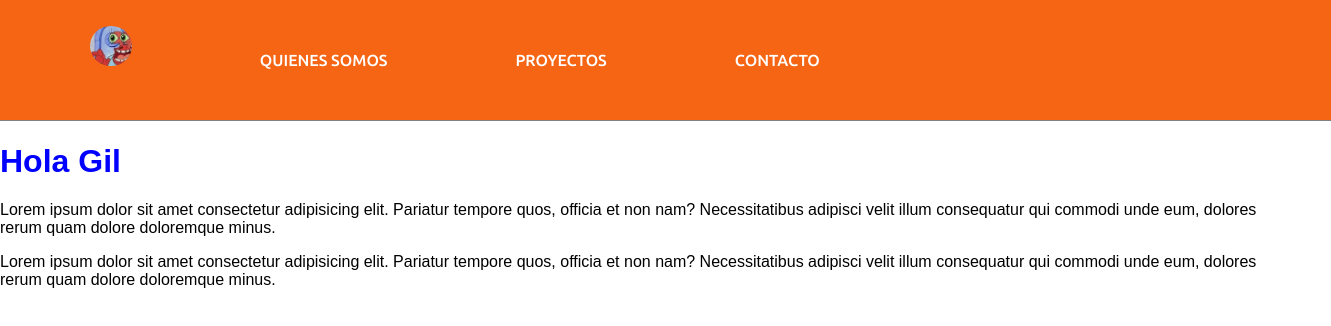
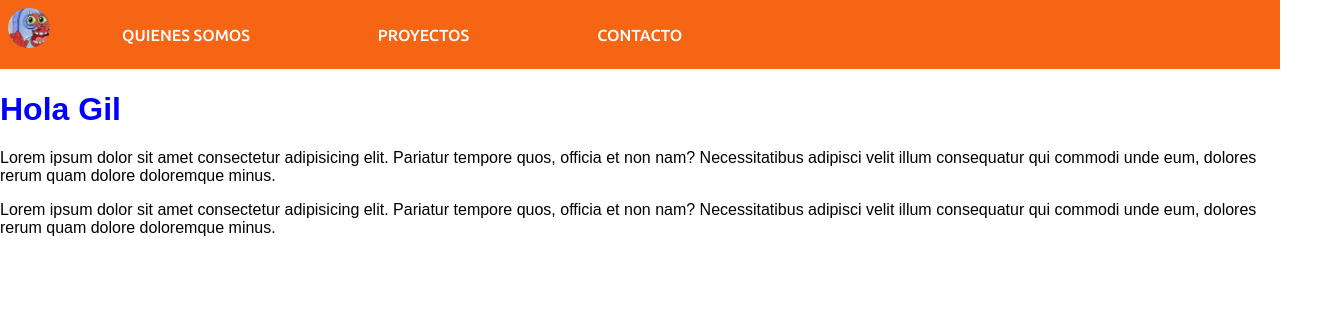
Before and after one commit to ShadowstormyXD/bu, a plain HTML site: page index.html in a window 1280 px wide. Shown: the whole page, 1331 px wide, since content can reach past the window. Drawn offline with Linux system fonts and the light colour scheme.

Commit message:
El logo sigue generando problemas con el funcionamiento del nav, hay que ver como ponerle tamaño que cambie sin hacer que los otros li queden con mal altura, por el momento está naranja y al achicar la pantalla un poco se ve que el hover va mal, pero el problema sale de los tamaños del li

```diff
--- a/styles.css
+++ b/styles.css
@@ -8,35 +8,35 @@ body{
 nav{
     width: 100vw;
     background-color: #f56514;
-    border-bottom: solid 1px grey;
-    padding: 2vw;
+
+
 }
 ul{
     padding: 0;
     margin: 0;
     list-style: none;
     display: flex;
+    height: 100%;
+}
+li{
+    font-family: 'Ubuntu', sans-serif;
+    height: 100%;
+    margin: 0;
+}
+.logoLi{
+    height: 100%;
+    align-items: center;
+}
 
-    height: inherit;
-}
-li{ font-family: 'Ubuntu', sans-serif;
-    height: inherit;
-    margin: 0;
-
-}
-.logoA{
-    height: 5vh;
+.logoImg {
     padding-right: 5vw;
     padding-left: 5vw;
-
-}
-.logoImg {
-    height: inherit;
+    height: 5vh;
+    padding: 1vh;
     border-radius: 100%;
-
-
 }
 .navItem{
+
     display: block;
     text-decoration: none;
     color: white;
@@ -48,7 +48,7 @@ li{ font-family: 'Ubuntu', sans-serif;
 }
 
 .navItem:hover{
-    background-color:#F6752C;
+    background-color:#f87d36;
 }
 
 h1{
```
